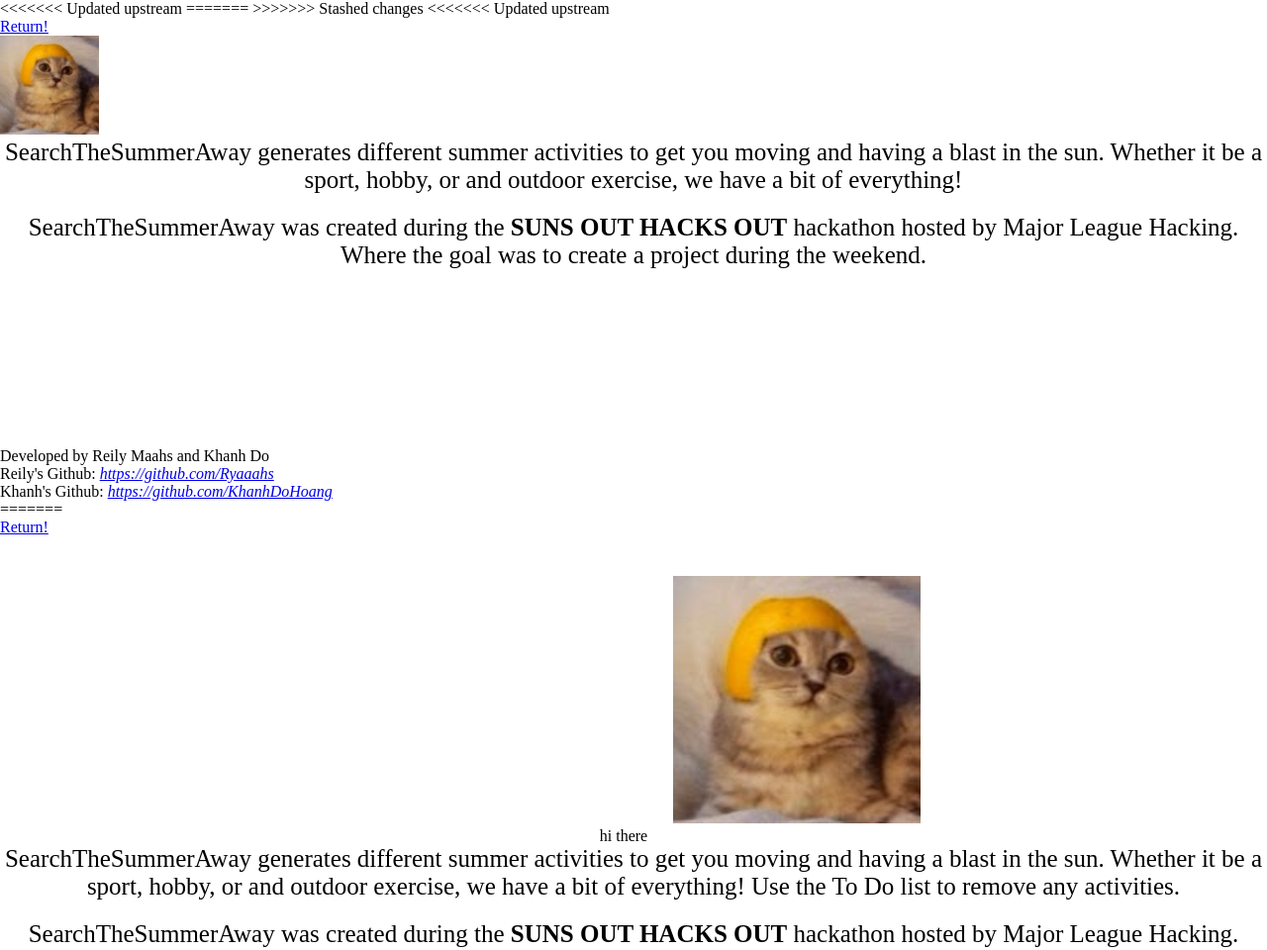
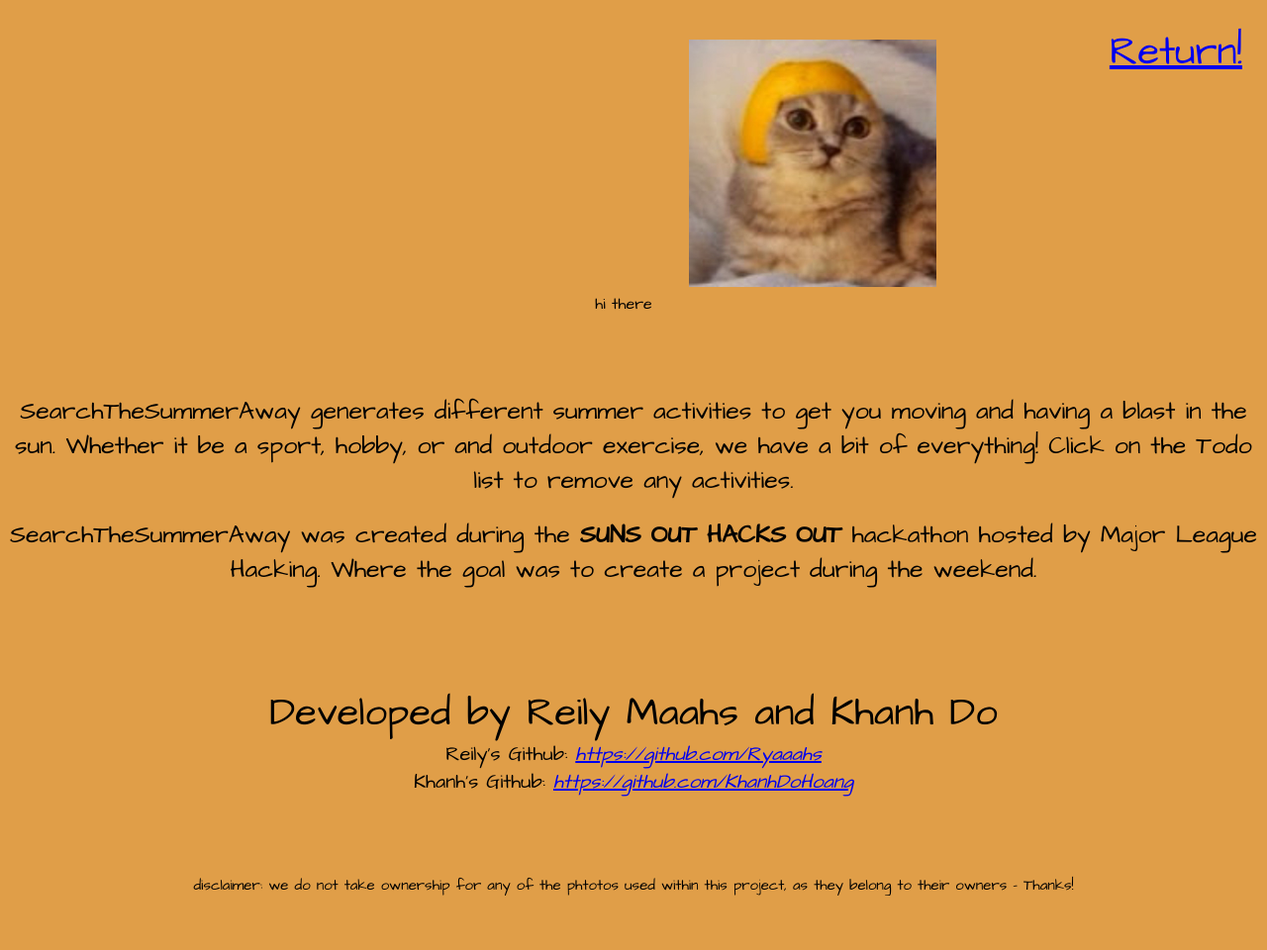
Before and after one commit to BearAndBean/Summer-Hack, a website: page dist/about.html in a window 1280 px wide. Shown: the top 960 px of the page at 99% size. After the commit the page ends 905 px from the top, so only its background shows below. Drawn offline with Linux system fonts and the light colour scheme; a web font is replaced by a local one.

Commit message:
Finally commit to end off the hackathon

```diff
--- a/dist/about.html
+++ b/dist/about.html
@@ -12,37 +12,12 @@
         rel="stylesheet">
     <link href="https://fonts.googleapis.com/css2?family=Architects+Daughter&display=swap" rel="stylesheet">
     <link rel="stylesheet" href="./style.css" />
-<<<<<<< Updated upstream
-    <title>Search The Summer Away</title>
-=======
     <title>About Us!</title>
     <link rel="icon" href="/media/titleSun.png" type="image/icon type">
->>>>>>> Stashed changes
 </head>
 
 <body>
 
-<<<<<<< Updated upstream
-    <ul>
-        <li class="return"><a href="index.html">Return!</a></li>
-    </ul>
-
-    <img style="width:100px; height:100px" src="./media/cool-cat.png" alt="AN extra cool cat" width="500" height="500">
-
-    <div>
-        <div class="group">
-            <p class="top-text">SearchTheSummerAway generates different summer activities to get you moving and having a
-                blast in the sun. Whether it be a sport, hobby, or and outdoor exercise, we have a bit of everything!
-            </p>
-            <p class="top-text">SearchTheSummerAway was created during the <b>SUNS OUT HACKS OUT</b> hackathon hosted by
-                Major League Hacking. Where the goal was to create a project during the weekend.</p>
-        </div>
-        <p class="dev-text">Developed by Reily Maahs and Khanh Do</p>
-        <p class="githubLink-text">Reily's Github: <a
-                href="https://github.com/Ryaaahs"><i>https://github.com/Ryaaahs</i></a></p>
-        <p class="githubLink-text">Khanh's Github: <a
-                href="https://github.com/KhanhDoHoang"><i>https://github.com/KhanhDoHoang</i></a></p>
-=======
     <ul><li class="return"><a href="index.html">Return!</a></li></ul>
 
     <img class="cool-cat" src="/media/cool-cat.png" alt="AN extra cool cat" width="250" height="250">
@@ -50,14 +25,13 @@
 
     <div>
         <div class="group">
-            <p class="top-text">SearchTheSummerAway generates different summer activities to get you moving and having a blast in the sun. Whether it be a sport, hobby, or and outdoor exercise, we have a bit of everything! Use the To Do list to remove any activities.</p>
+            <p class="top-text">SearchTheSummerAway generates different summer activities to get you moving and having a blast in the sun. Whether it be a sport, hobby, or and outdoor exercise, we have a bit of everything! Click on the Todo list to remove any activities.</p>
             <p class="top-text">SearchTheSummerAway was created during the <b>SUNS OUT HACKS OUT</b> hackathon hosted by Major League Hacking. Where the goal was to create a project during the  weekend.</p>
         </div>
         <p class="dev-text">Developed by Reily Maahs and Khanh Do</p>
         <p class="githubLink-text">Reily's Github: <a href="https://github.com/Ryaaahs"><i>https://github.com/Ryaaahs</i></a></p>
         <p class="githubLink-text">Khanh's Github: <a href="https://github.com/KhanhDoHoang"><i>https://github.com/KhanhDoHoang</i></a></p>
         <p class="info">disclaimer: we do not take ownership for any of the phtotos used within this project, as they belong to their owners - Thanks!</p>
->>>>>>> Stashed changes
     </div>
 </body>
 
--- a/dist/style.css
+++ b/dist/style.css
@@ -18,7 +18,7 @@
 }
 
 .cool-cat{
-   margin-left: 85vh;
+   margin-left: 87vh;
    margin-top: 5vh;
 }
 
@@ -29,29 +29,16 @@
     ;
 }
 
-<<<<<<< Updated upstream
-div.group {
-    margin-top: 30vh;
-}
-
-.dev-text {
-    padding-top: 20vh;
-=======
 div.group{
     margin-top: 10vh;
 }
 
 .dev-text{
     padding-top: 10vh;
->>>>>>> Stashed changes
     font-size: 40px;
     text-align: center;
 }
 
-<<<<<<< Updated upstream
-.githubLink-text {
-    font-size: 20px;
-=======
 .info{
     padding-top: 10vh;
     font-size: 15px;
@@ -59,8 +46,7 @@ div.group{
 }
 
 .githubLink-text{
-    font-size: 15px;
->>>>>>> Stashed changes
+    font-size: 20px;
     text-align: center;
 }
 
@@ -764,7 +750,7 @@ button {
 }
 
 button:hover {
-    background: linear-gradient(to right, hotpink, pink);
+    background: #e6dfdf;
     border: 1px solid black;
 }
 
```
